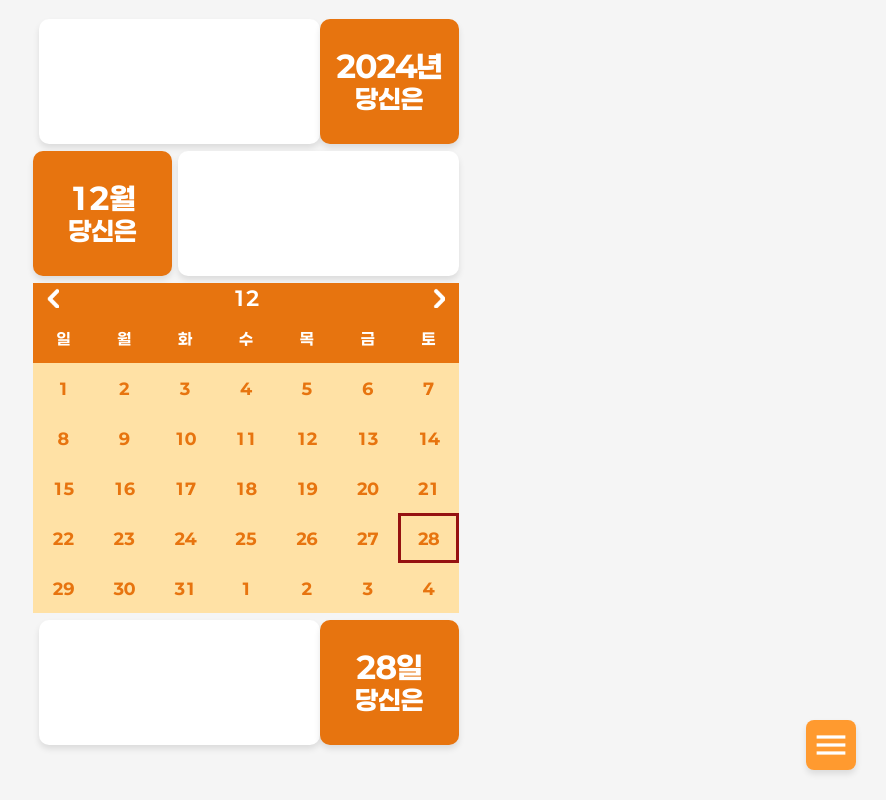
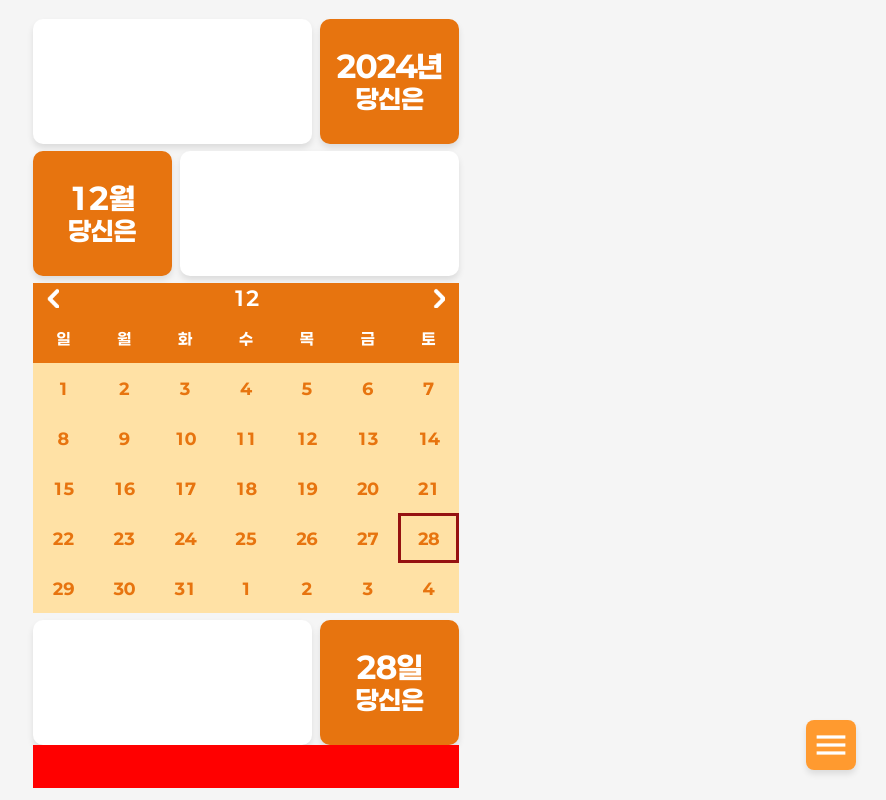
Before and after one commit to gangmanm/joggi, a Next.js app: page /month in a window 1280 px wide. Shown: the whole page, without its empty margins (394-1280 px from the left). Built offline with nearby package versions, Linux system fonts and the light colour scheme; no server answers; a web font is replaced by a local one.

Commit message:
[fix] 태그 삭제 문제 해결

```diff
--- a/src/app/month/page.tsx
+++ b/src/app/month/page.tsx
@@ -28,7 +28,7 @@ export default function Month() {
     <S.MainContainer>
       <Menu />
       <S.InformationContainer>
-        <S.PriceInformContainer>
+        <S.PriceInformContainer $isLeft={false}>
           <>
             {maxIncomeTagByYear.tag !== "No Tag" &&
               maxIncomeTagByYear.income > 0 && (
@@ -51,14 +51,13 @@ export default function Month() {
           <S.SubText>당신은</S.SubText>
         </S.DateContainer>
       </S.InformationContainer>
-      {/* 상단 정보 섹션 */}
       <S.InformationContainer>
         <S.DateContainer>
           {" "}
           <S.DateText>{month}월</S.DateText>
           <S.SubText>당신은</S.SubText>
         </S.DateContainer>
-        <S.PriceInformContainer>
+        <S.PriceInformContainer $isLeft={true}>
           <>
             {maxIncomeTagByMonth.tag !== "No Tag" &&
               maxIncomeTagByMonth.income > 0 && (
@@ -84,7 +83,7 @@ export default function Month() {
 
       {/* 선택된 날짜 정보 */}
       <S.InformationContainer>
-        <S.PriceInformContainer>
+        <S.PriceInformContainer $isLeft={false}>
           <>
             {maxIncomeTagByDay.tag !== "No Tag" &&
               maxIncomeTagByDay.income > 0 && (
@@ -107,6 +106,7 @@ export default function Month() {
           <S.SubText>당신은</S.SubText>
         </S.DateContainer>
       </S.InformationContainer>
+      <S.MarginBottom></S.MarginBottom>
     </S.MainContainer>
   );
 }
--- a/styles/month/month.tsx
+++ b/styles/month/month.tsx
@@ -51,16 +51,25 @@ export const SubText = styled.div`
   justify-content: center;
 `;
 
-export const PriceInformContainer = styled.div`
+export const MarginBottom = styled.div`
+  width: 100%;
+  height: 100px;
+  background-color: red;
+`;
+
+export const PriceInformContainer = styled.div<{
+  $isLeft: boolean;
+}>`
   width: calc(100% - 125px);
   height: 125px;
   background-color: white;
-  box-shadow: 0px 4px 6px rgba(0, 0, 0, 0.1); /* 부드러운 그림자 효과 */
-  margin-left: 6px;
+  box-shadow: 0px 4px 6px rgba(0, 0, 0, 0.1);
   border-radius: 10px;
   display: flex;
   justify-content: center;
   padding: 10px;
   color: #787878;
   font-weight: 700;
+  margin-left: ${({ $isLeft }) => ($isLeft ? "8px" : "0px")};
+  margin-right: ${({ $isLeft }) => ($isLeft ? "0px" : "8px")};
 `;
```
Also changed, not shown: components/day/Tag.tsx (+4 -6 lines), src/app/day/page.tsx (+6 -2 lines).
